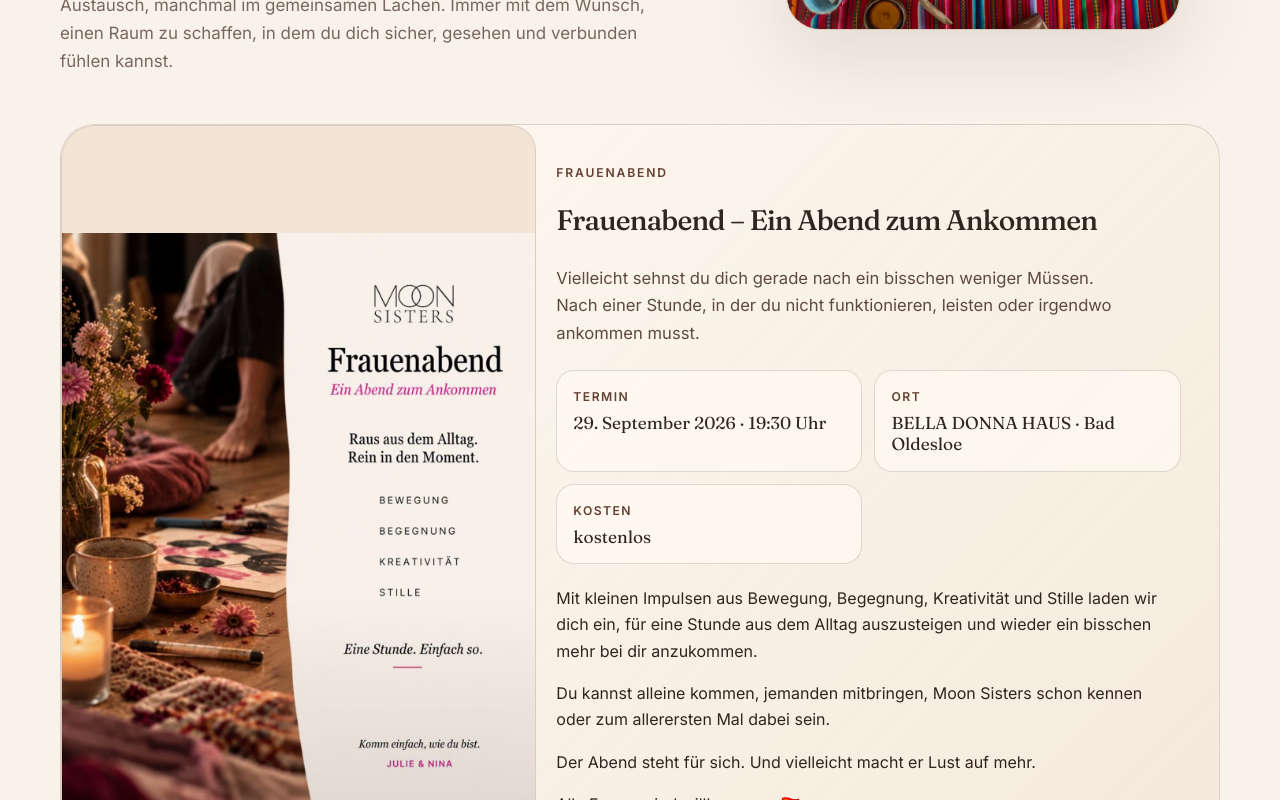
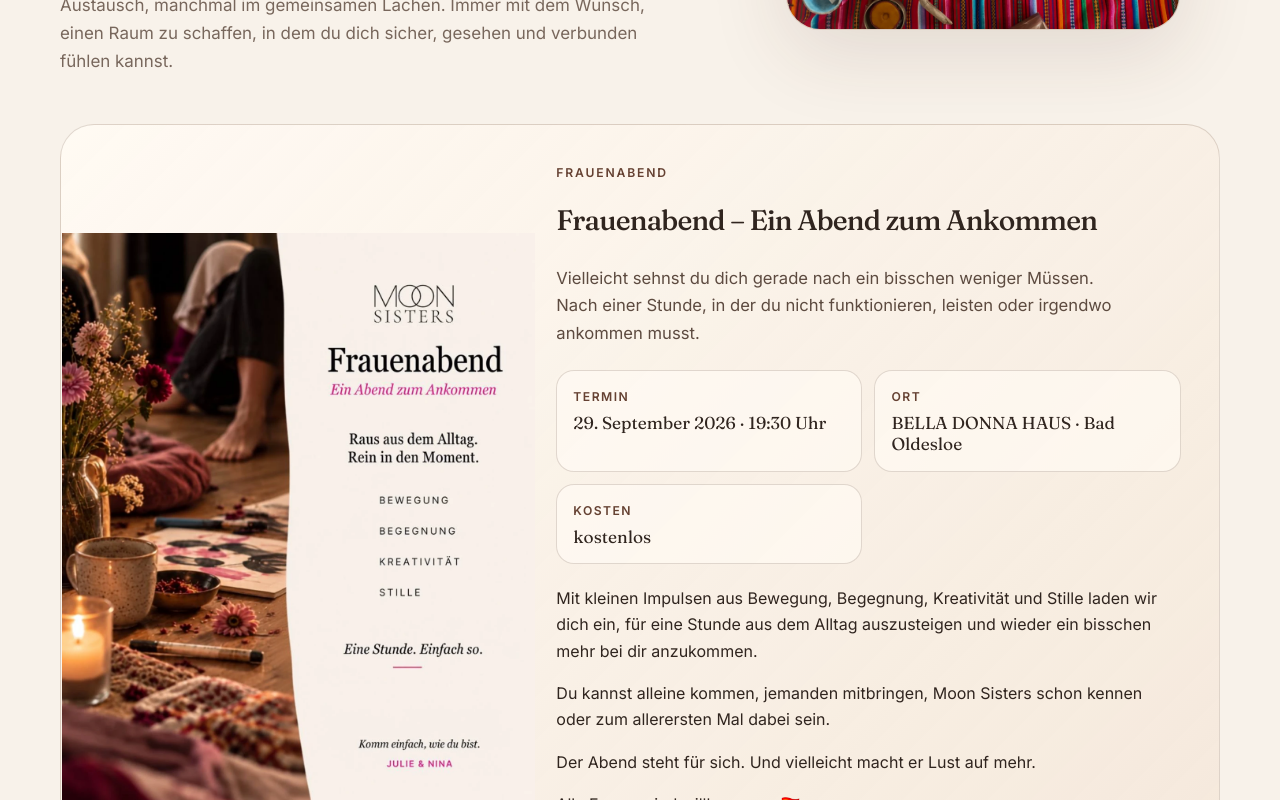
Before and after one commit to sebdeichmann/moon-sisters, a React (Vite) app: page / in a window 1280 px wide. Shown: the part 2140-2940 px from the top of the page. Built offline with nearby package versions, Linux system fonts and the light colour scheme.

Commit message:
Remove decorative frames from offer posters

```diff
--- a/src/styles/global.css
+++ b/src/styles/global.css
@@ -409,7 +409,12 @@ p {
 }
 
 .offer-card-poster .offer-card-image {
-  background: #f3e5d6;
+  border-color: transparent;
+  background: transparent;
+}
+
+.offer-card-poster .offer-card-image::after {
+  display: none;
 }
 
 .offer-card-poster .offer-card-image img {
```
